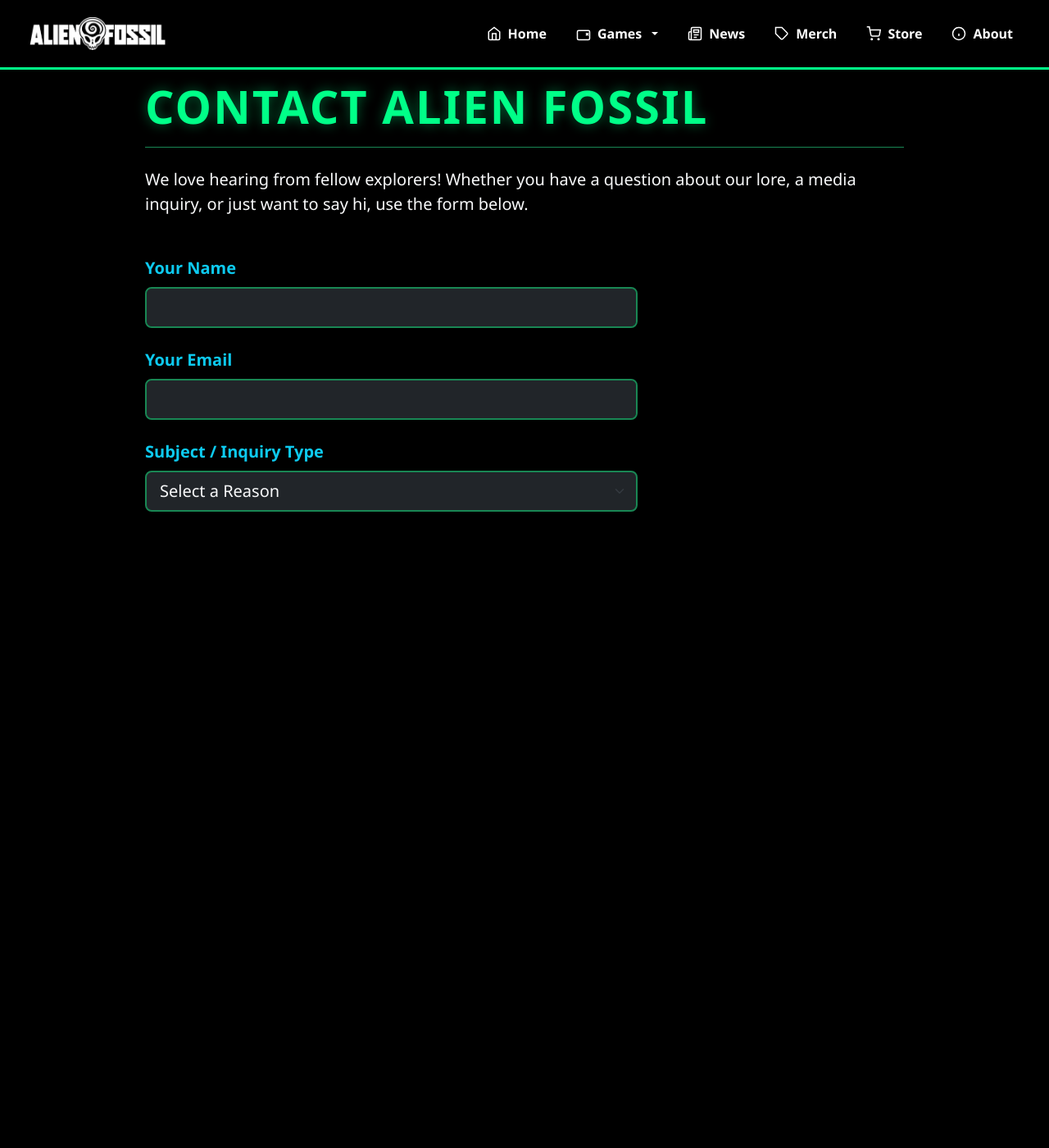
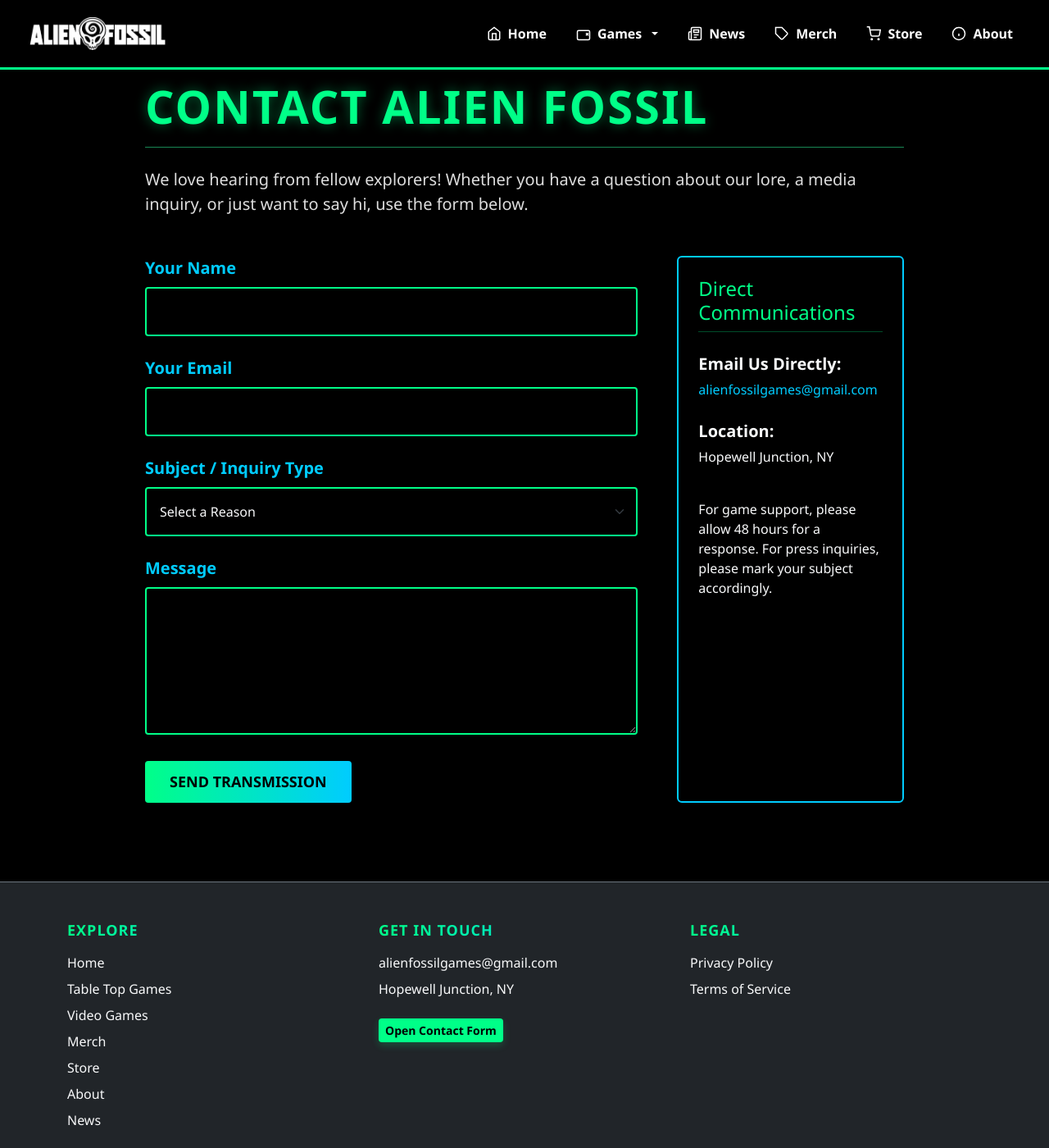
Before and after one commit to alienfossilartgames/alienfossilartgames.github.io, a Jekyll site: the page built from contact.html, in a window 1280 px wide and 1400 px high. Shown: the whole window at 82% size. Built offline with Jekyll 4.4.1, drawn with Linux system fonts in a browser that asks for light colours; some of the changed text lies outside the part shown.

Commit message:
Update contact.html

```diff
--- a/contact.html
+++ b/contact.html
@@ -10,7 +10,7 @@
             <h1 class="display-4 fw-bold text-uppercase hero-gradient-text border-bottom border-success pb-3 mb-4" style="letter-spacing: 2px;">
                 Contact Alien Fossil
             </h1>
-            <p class="fs-5 text-light mb-5">
+            <p class="fs-5 mb-5" style="color: #ddd;">
                 We love hearing from fellow explorers! Whether you have a question about our lore, a media inquiry, or just want to say hi, use the form below.
             </p>
 
@@ -20,19 +20,63 @@
                     <form action="mailto:alienfossilgames@gmail.com" method="POST" enctype="text/plain">
 
                         <div class="mb-4">
-                            <label for="name" class="form-label fw-bold text-info fs-5">Your Name</label>
-                            <input type="text" id="name" name="name" class="form-control form-control-lg bg-dark text-light border-success shadow-none" style="border-width: 2px;" required>
+                            <label for="name" class="form-label fw-bold fs-5 mb-2" style="color: #00ccff;">Your Name</label>
+                            <input type="text" id="name" name="name" class="form-control p-3 text-light shadow-none" style="background-color: #000; border: 2px solid #00ff88; border-radius: 4px;" required>
                         </div>
 
                         <div class="mb-4">
-                            <label for="email" class="form-label fw-bold text-info fs-5">Your Email</label>
-                            <input type="email" id="email" name="email" class="form-control form-control-lg bg-dark text-light border-success shadow-none" style="border-width: 2px;" required>
+                            <label for="email" class="form-label fw-bold fs-5 mb-2" style="color: #00ccff;">Your Email</label>
+                            <input type="email" id="email" name="email" class="form-control p-3 text-light shadow-none" style="background-color: #000; border: 2px solid #00ff88; border-radius: 4px;" required>
                         </div>
 
                         <div class="mb-4">
-                            <label for="subject" class="form-label fw-bold text-info fs-5">Subject / Inquiry Type</label>
-                            <select id="subject" name="subject" class="form-select form-select-lg bg-dark text-light border-success shadow-none" style="border-width: 2px;" required>
+                            <label for="subject" class="form-label fw-bold fs-5 mb-2" style="color: #00ccff;">Subject / Inquiry Type</label>
+                            <select id="subject" name="subject" class="form-select p-3 text-light shadow-none" style="background-color: #000; border: 2px solid #00ff88; border-radius: 4px;" required>
                                 <option value="" disabled selected>Select a Reason</option>
                                 <option value="General Inquiry">General Inquiry</option>
                                 <option value="Game Support">Game Support</option>
-                                <option value="Media/Press">Media /
+                                <option value="Media/Press">Media / Press</option>
+                                <option value="Business Inquiry">Business Inquiry</option>
+                                <option value="Feedback">Feedback/Suggestions</option>
+                            </select>
+                        </div>
+
+                        <div class="mb-4">
+                            <label for="message" class="form-label fw-bold fs-5 mb-2" style="color: #00ccff;">Message</label>
+                            <textarea id="message" name="message" class="form-control p-3 text-light shadow-none" rows="6" style="background-color: #000; border: 2px solid #00ff88; border-radius: 4px; resize: vertical;" required></textarea>
+                        </div>
+
+                        <button type="submit" class="btn fw-bold text-uppercase mt-2" style="padding: 12px 30px; font-size: 18px; background: linear-gradient(90deg, #00ff88, #00ccff); color: #000; border: none; border-radius: 4px; transition: transform 0.2s, opacity 0.2s;" onmouseover="this.style.transform='translateY(-2px)'; this.style.opacity='0.9';" onmouseout="this.style.transform='none'; this.style.opacity='1';">
+                            Send Transmission
+                        </button>
+                    </form>
+                </div>
+
+                <div class="col-md-5 col-lg-4">
+                    <div class="p-4 rounded h-100" style="background: rgba(0, 0, 0, 0.8); border: 2px solid #00ccff;">
+
+                        <h3 class="h4 mb-4 pb-2" style="color: #00ff88; border-bottom: 1px solid rgba(0, 255, 136, 0.3);">
+                            Direct Communications
+                        </h3>
+
+                        <div class="mb-4">
+                            <strong class="text-light d-block fs-5 mb-1">Email Us Directly:</strong>
+                            <a href="mailto:alienfossilgames@gmail.com" style="color: #00ccff; text-decoration: none; font-size: 16px;">alienfossilgames@gmail.com</a>
+                        </div>
+
+                        <div class="mb-4">
+                            <strong class="text-light d-block fs-5 mb-1">Location:</strong>
+                            <span class="text-light" style="font-size: 16px;">Hopewell Junction, NY</span>
+                        </div>
+
+                        <p class="text-light mt-4 pt-3" style="line-height: 1.5; font-size: 16px;">
+                            For game support, please allow 48 hours for a response. For press inquiries, please mark your subject accordingly.
+                        </p>
+
+                    </div>
+                </div>
+
+            </div>
+        </div>
+    </div>
+</main>
```
